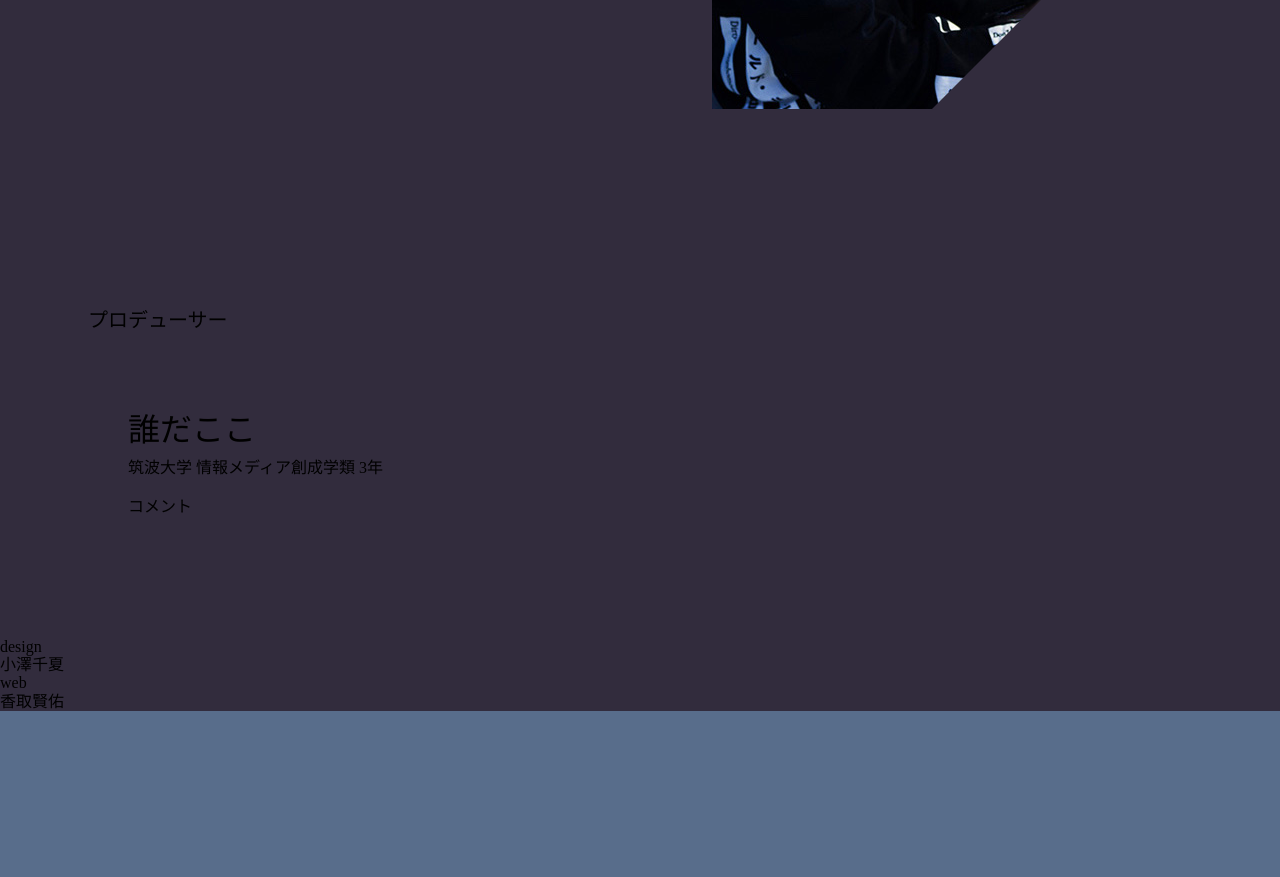
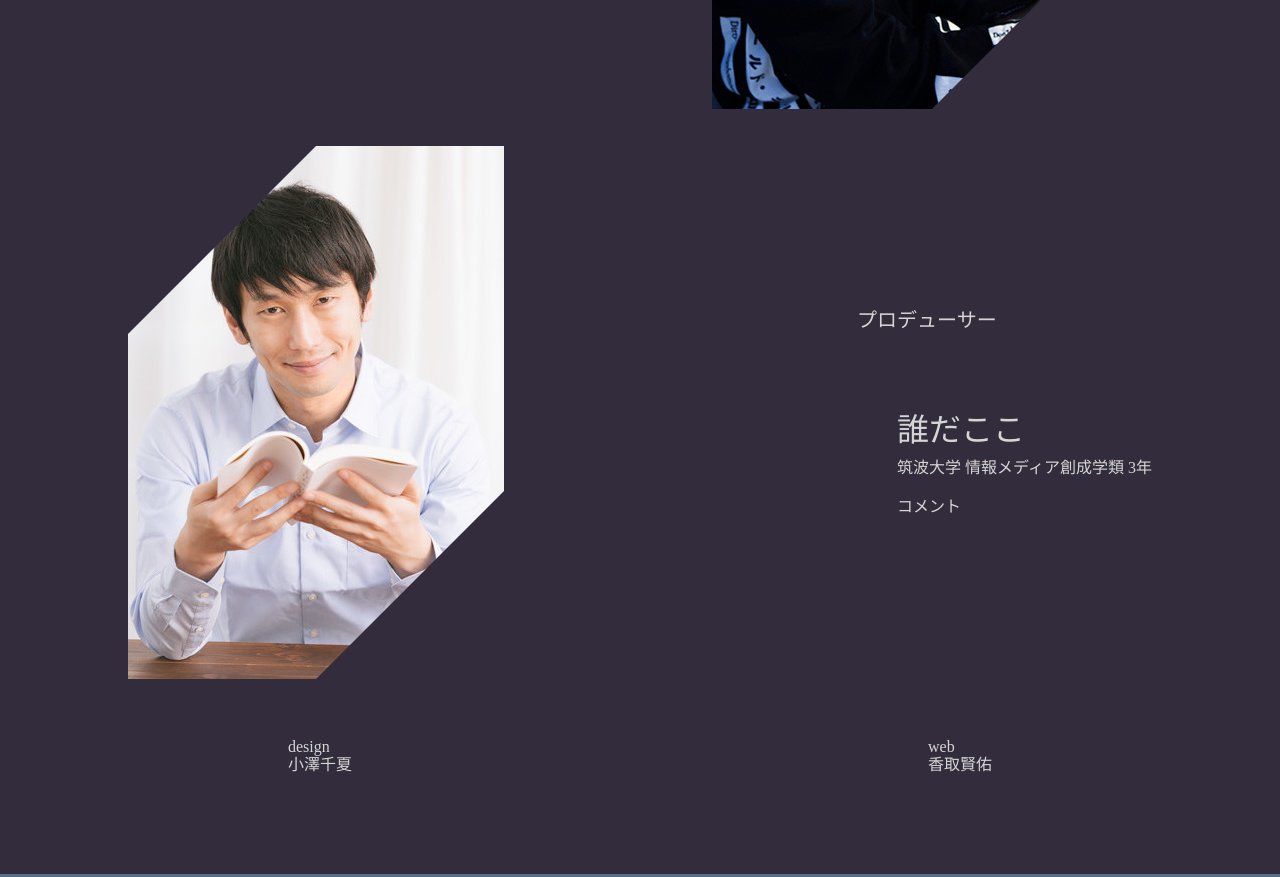
Before and after one commit to DigitalNatureGroup/digital-content-expression-web, a plain HTML site: page 2022/index.html in a window 1280 px wide. Shown: the part 3679-4556 px from the top of the page. Drawn offline with nearby package versions, Linux system fonts and the light colour scheme.

Commit message:
people updates

```diff
--- a/2022/css/main.css
+++ b/2022/css/main.css
@@ -218,6 +218,11 @@ header .menu {
 }
 .people {
     background-color: rgba(50,44,61,1.00);
+    color: rgba(213,213,213,1.00);
+}
+.people .centerflex {
+    align-items: center;
+    width: 75%;
 }
 .people .face {
     margin-right: auto;
@@ -226,9 +231,6 @@ header .menu {
     width: 80%;
     height: 600px;
     padding-top: 150px;
-}
-.people .centerflex {
-    align-items: center;
 }
 .people .face .role {
     margin-bottom: 80px;
@@ -239,21 +241,23 @@ header .menu {
     font-size: 200%;
     margin-bottom: 10px;
 }
-.people .affiliation {
+.people .face .affiliation {
     margin-bottom: 20px;
-}
-
-.people .box img{
-    width: 100%;
-    height: 100%;
-    object-fit: cover;
 }
 .people .box {
 	overflow: hidden;
     transform: skewY(-45deg);
 }
 .people .box img{
+	width: 100%;
+    height: 100%;
+    object-fit: cover;
     transform: skewY(45deg);
+}
+.people .others  {
+    padding-bottom: 100px;
+    width: 55%;
+    padding-top: 100px;
 }
 body footer {
     height: 300px;
--- a/2022/index.html
+++ b/2022/index.html
@@ -145,14 +145,15 @@
               <div class="box"><img src="img/Yoichi_Ochiai.jpeg" alt="" width="440" height="660"></div>
             </div>
 		    <div class="face centerflex">
+              <div class="box"><img src="img/Ryuya_Ookawa.jpg" alt="" width="440" height="660"></div>
               <div class="descripition">
                 <div class="role">プロデューサー</div>
                 <div class="name">誰だここ</div>
                 <div class="affiliation">筑波大学 情報メディア創成学類 3年</div>
                 <div class="comment">コメント</div>
               </div>
-	        </div>
-		    <div class="others">
+</div>
+		    <div class="others centerflex">
 		      <div class="design">
 		        <div class="role">design</div>
 		        <div class="name">小澤千夏</div>
```
Also changed, not shown: 2022/img/Ryuya_Ookawa.jpg (added).
